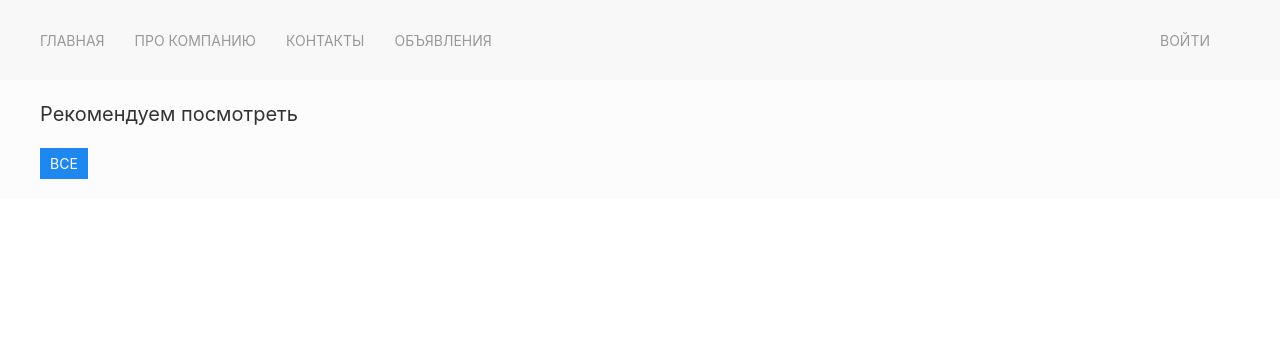
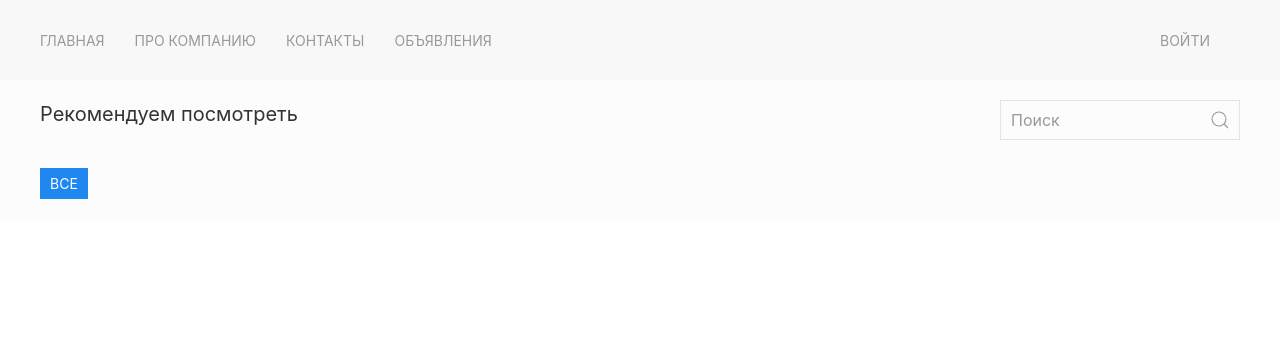
Before and after one commit to thinknetica-django-lab-01/ibrg, a Django app: page /adverts/ in a window 1280 px wide. Shown: the top 340 px of the page. Run offline with Django 3.2, Linux system fonts and the light colour scheme; data that the repository does not hold is empty; parts of the project's set-up code (start-up, migrations or seed data) failed here and were passed over; some libraries are stand-ins or nearby versions.

Commit message:
поиск

```diff
--- a/main/models.py
+++ b/main/models.py
@@ -118,6 +118,7 @@ class Advert(models.Model):
         default=None,
         verbose_name='Тип дома'
     )
+    description = models.TextField()
     created = models.DateTimeField(auto_now=True)
     views = models.PositiveIntegerField(default=0)
     active = models.BooleanField(default=True, null=True)
--- a/main/templates/main/advert_list.html
+++ b/main/templates/main/advert_list.html
@@ -3,11 +3,24 @@
 {% block title %}Все объявления{% endblock %}
 
 {% block content %}
-    <div class="uk-container uk-container-large uk-margin-top">
-        <h4>Рекомендуем посмотреть</h4>
+    <div class="uk-container  uk-margin-top">
+        <div class="uk-clearfix">
+            <div class="uk-float-right">
+                <form class="uk-search uk-search-default" method="get">
+                    <span class="uk-search-icon-flip" uk-search-icon></span>
+                    <input class="uk-search-input" type="search" placeholder="Поиск" name='query'
+                           value='{{ request.GET.query }}'>
+                </form>
+
+            </div>
+            <div class="uk-float-left">
+                <h4>Рекомендуем посмотреть</h4>
+            </div>
+        </div>
+
         <ul class="uk-subnav uk-subnav-pill">
-        <li class="{% if request.path == '/adverts/' %} uk-active {% endif %}">
-            <a href="{% url 'adverts-list'  %}">Все</a> </li>
+            <li class="{% if request.path == '/adverts/' %} uk-active {% endif %}">
+                <a href="{% url 'adverts-list' %}">Все</a></li>
             {% for category in categories %}
                 <li class="{% if category.category_slug in request.path %} uk-active {% endif %}">
                     <a href="{% url 'adverts-list' category.category_slug %}">{{ category }}</a>
--- a/main/views.py
+++ b/main/views.py
@@ -10,6 +10,7 @@ from django.shortcuts import get_object_or_404, redirect, render
 from django.utils.decorators import method_decorator
 from django.views.decorators.cache import cache_page
 from django.views.generic import CreateView, DetailView, ListView, UpdateView
+from django.contrib.postgres.search import SearchVector
 
 from .forms import ProfileForm, SubscribeForm, UserForm
 from .models import Advert, Apartment, House, User
@@ -24,9 +25,14 @@ class AdvertListView(ListView):
 
     def get_queryset(self) -> QuerySet[Advert]:
         queryset: 'QuerySet[Advert]' = cache.get('object_list')
+        query = self.request.GET.get('query', '')
         if not queryset:
             queryset = self.model.objects.all()
             cache.set('object_list', queryset)
+        if query:
+            queryset = self.model.objects.annotate(
+                search=SearchVector('advert_title', 'description'),
+            ).filter(search=query)
         if self.kwargs.get('tag'):
             category = self.kwargs.get('tag')
             queryset = queryset.filter(
```
Also changed, not shown: main/templates/main/advert_detail.html (+2 -11 lines).
